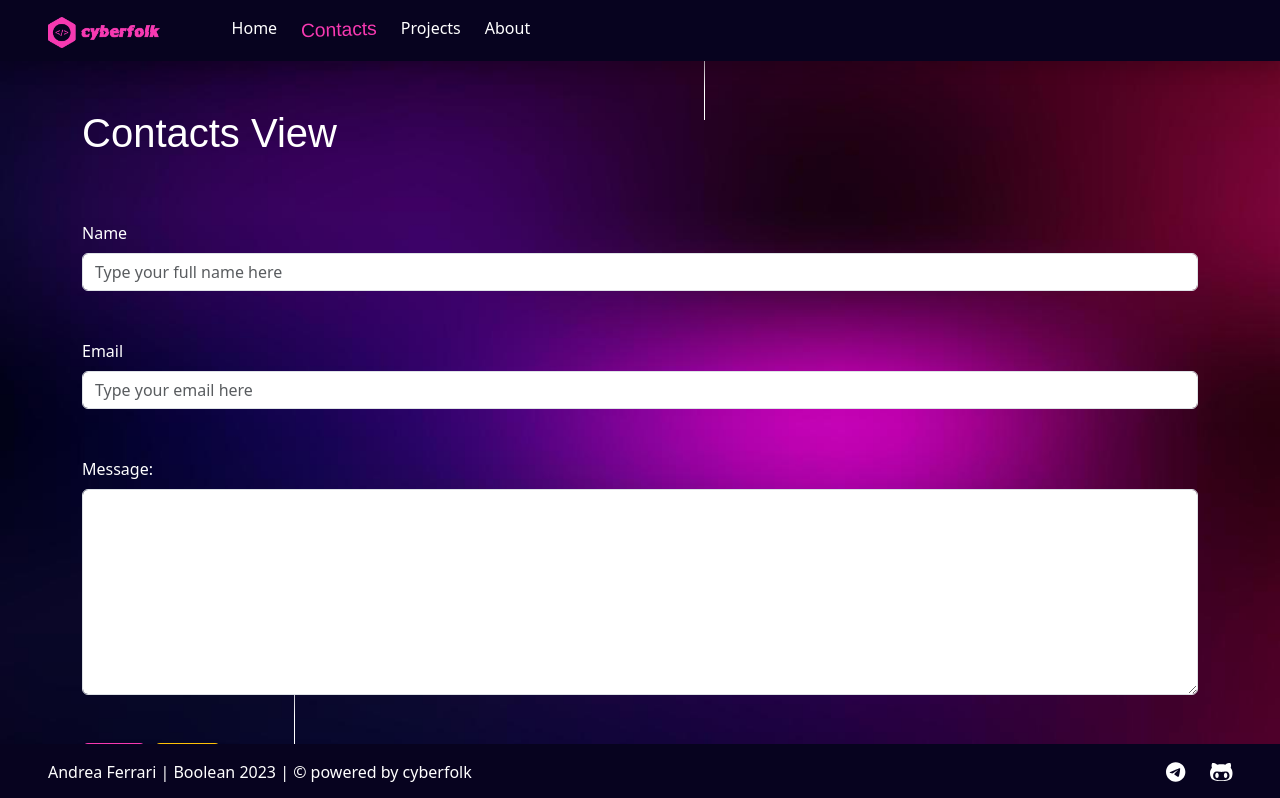
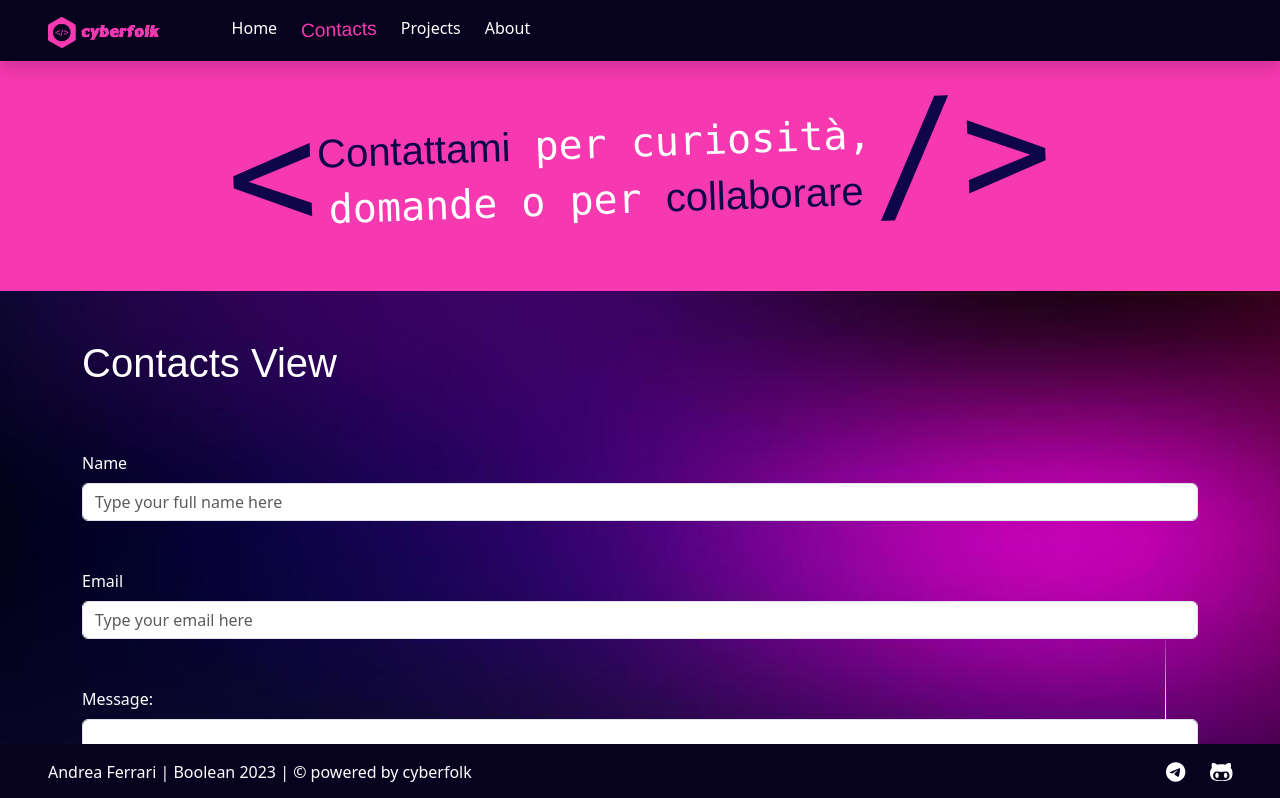
Before and after one commit to cyberfolk/portfolio-vite, a Vue app: page /contacts in a window 1280 px wide. Shown: the top 798 px of the page. Built offline with nearby package versions, Linux system fonts and the light colour scheme; a web font is replaced by a local one.

Commit message:
Add jumbotron and/orchange div in section

```diff
--- /dev/null
+++ b/src/assets/data/jumbotron.json
@@ -0,0 +1,26 @@
+{
+  "about": {
+    "dark1": "Due cose",
+    "light1": " in più su di me",
+    "light2": "per conoscermi",
+    "dark2": " meglio"
+  },
+  "contacts": {
+    "dark1": "Contattami",
+    "light1": " per curiosità,",
+    "light2": "domande o per",
+    "dark2": " collaborare"
+  },
+  "home": {
+    "dark1": "Ciao!",
+    "light1": " Sono Andrea, e",
+    "light2": "sono un Web",
+    "dark2": " Developer"
+  },
+  "projects": {
+    "dark1": "Progetti:",
+    "light1": " la mia raccolta, dacci",
+    "light2": "un occhio e poi dimmi che ne",
+    "dark2": "pensi"
+  }
+}
--- a/src/views/AboutView.vue
+++ b/src/views/AboutView.vue
@@ -1,14 +1,19 @@
 <script>
+import JumbotroSection from "./../components/section/JumbotronSection.vue";
 export default {
     name: "AboutView",
+    components: {
+        JumbotroSection,
+    }
 };
 
 </script>
 
 <template>
-    <div id="about_view">
-        <div class="container">
-            <h1 class="my-5 f_skratch">About View</h1>
+    <JumbotroSection :page="'about'"></JumbotroSection>
+    <section id="about_view">
+        <div class="container my-5">
+            <h1 class="my-5 f_skratch rotate_2">About</h1>
             <div class="row mb-5 py-3 g-5">
                 <div class="col-6">
                     <div class="pe-5">
@@ -27,7 +32,7 @@ export default {
             <!-- /.row -->
         </div>
         <!-- /.container -->
-    </div>
+    </section>
     <!-- /#about_view -->
 </template>
 
--- a/src/views/ContactsView.vue
+++ b/src/views/ContactsView.vue
@@ -1,12 +1,15 @@
 <script>
+import JumbotroSection from "./../components/section/JumbotronSection.vue";
 export default {
     name: "ContactsView",
+    components: { JumbotroSection },
 };
 
 </script>
 
 <template>
-    <div id="contacts_view">
+    <JumbotroSection :page="'contacts'"></JumbotroSection>
+    <section id="contacts_view">
         <div class="container my-5">
             <h1 class="my-5 f_skratch">Contacts View</h1>
             <form class="mb-5 py-3">
@@ -40,7 +43,7 @@ export default {
             </form>
         </div>
         <!-- /.container -->
-    </div>
+    </section>
     <!-- /#contacts_view -->
 </template>
 
--- a/src/views/NotFound.vue
+++ b/src/views/NotFound.vue
@@ -5,15 +5,15 @@ export default {
 </script>
 
 <template>
-    <div id="view_404">
+    <section id="404_view">
         <div class="container text-center">
             <h1 class="text-center align-middle py-5 position-fixed start-50 top-50 translate-middle f_skratch">404 | NOT FOUND</h1>
             <span>Project not found</span>
             <router-link :to="{ 'name': 'home' }" class="d-block">&LeftArrow; Go back to projects</router-link>
         </div>
         <!-- /.container -->
-    </div>
-    <!-- /#view_404 -->
+    </section>
+    <!-- /#404_view -->
 </template>
 
 
--- a/src/views/SingleProject.vue
+++ b/src/views/SingleProject.vue
@@ -13,7 +13,7 @@ export default {
 </script>
 
 <template>
-    <section id="view_project">
+    <section id="view_single_project">
         <div class="container my-5" v-if="state.project">
             <h1 class="my-5 f_skratch">Project</h1>
             <h1 class="align-self-center">{{ $route.params.slug }}</h1>
@@ -47,7 +47,7 @@ export default {
         </div>
         <!-- /.container -->
     </section>
-    <!-- /#view_project -->
+    <!-- /#view_single_project -->
 </template>
 
 <style lang="scss" scoped>
```
